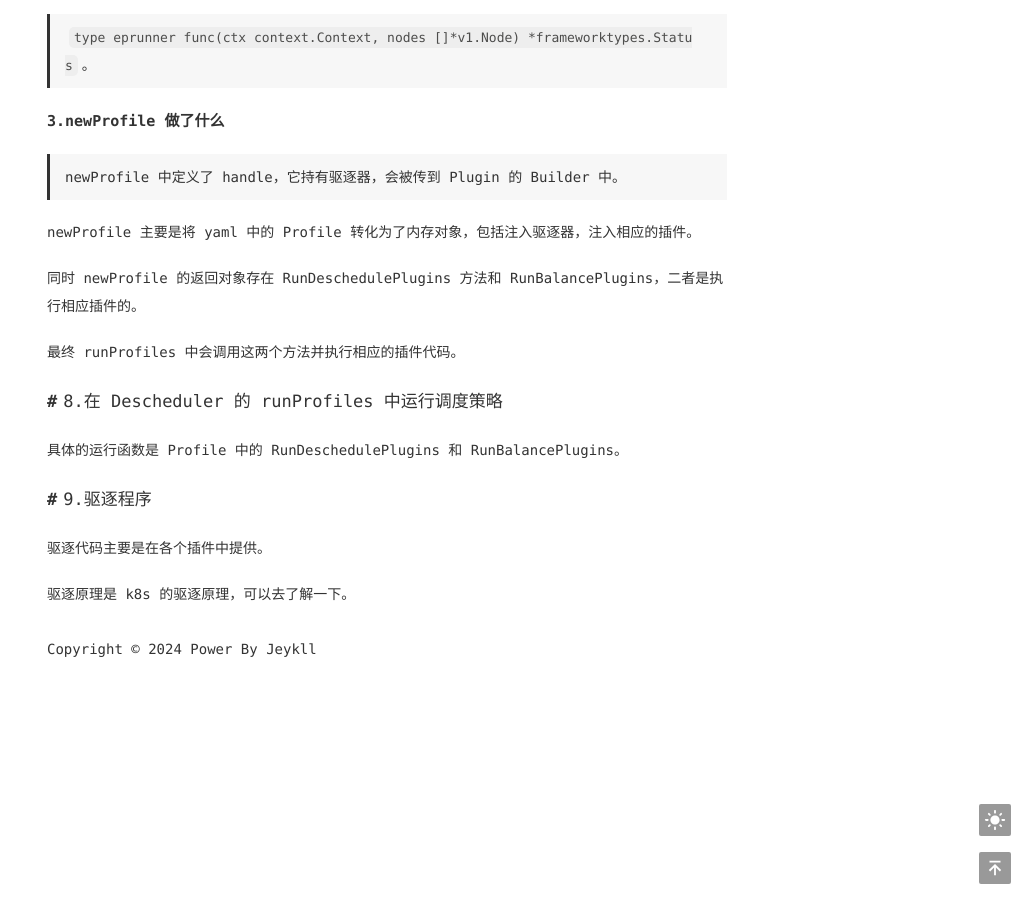
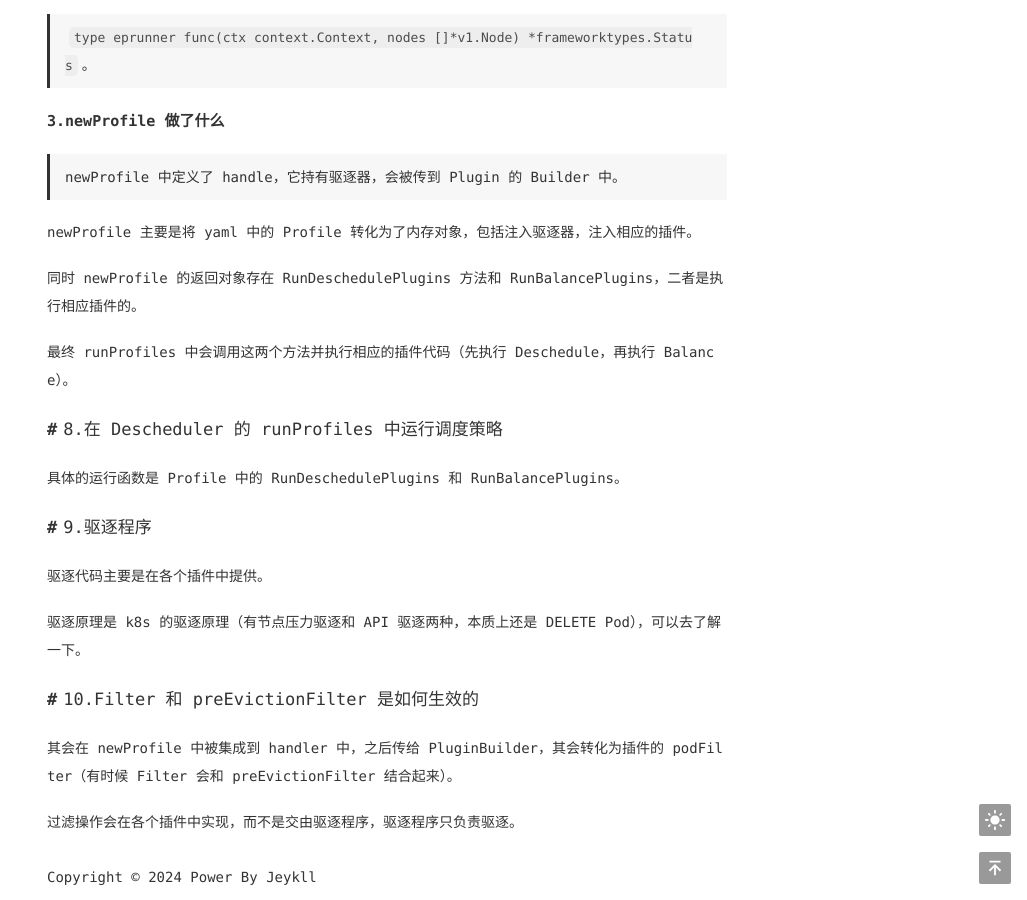
Before and after one commit to ipsum-0320/ipsum-0320.github.io, a Jekyll site: the page built from _posts/2024-03-10-Descheduler 源码分析.md, in a window 1280 px wide and 900 px high, scrolled down 1733 px. Shown: the whole window, without its empty margins (253-1280 px from the left). Built offline with Jekyll 4.4.1, drawn with Linux system fonts in a browser that asks for light colours.

Commit message:
feat: update Descheduler source code

```diff
--- a/_posts/2024-03-10-Descheduler 源码分析.md
+++ b/_posts/2024-03-10-Descheduler 源码分析.md
@@ -72,7 +72,7 @@ newProfile 主要是将 yaml 中的 Profile 转化为了内存对象，包括注
 
 同时 newProfile 的返回对象存在 RunDeschedulePlugins 方法和 RunBalancePlugins，二者是执行相应插件的。
 
-最终 runProfiles 中会调用这两个方法并执行相应的插件代码。
+最终 runProfiles 中会调用这两个方法并执行相应的插件代码（先执行 Deschedule，再执行 Balance）。
 
 ## 8.在 Descheduler 的 runProfiles 中运行调度策略
 
@@ -82,4 +82,10 @@ newProfile 主要是将 yaml 中的 Profile 转化为了内存对象，包括注
 
 驱逐代码主要是在各个插件中提供。
 
-驱逐原理是 k8s 的驱逐原理，可以去了解一下。
+驱逐原理是 k8s 的驱逐原理（有节点压力驱逐和 API 驱逐两种，本质上还是 DELETE Pod），可以去了解一下。
+
+## 10.Filter 和 preEvictionFilter 是如何生效的
+
+其会在 newProfile 中被集成到 handler 中，之后传给 PluginBuilder，其会转化为插件的 podFilter（有时候 Filter 会和 preEvictionFilter 结合起来）。
+
+过滤操作会在各个插件中实现，而不是交由驱逐程序，驱逐程序只负责驱逐。
```
